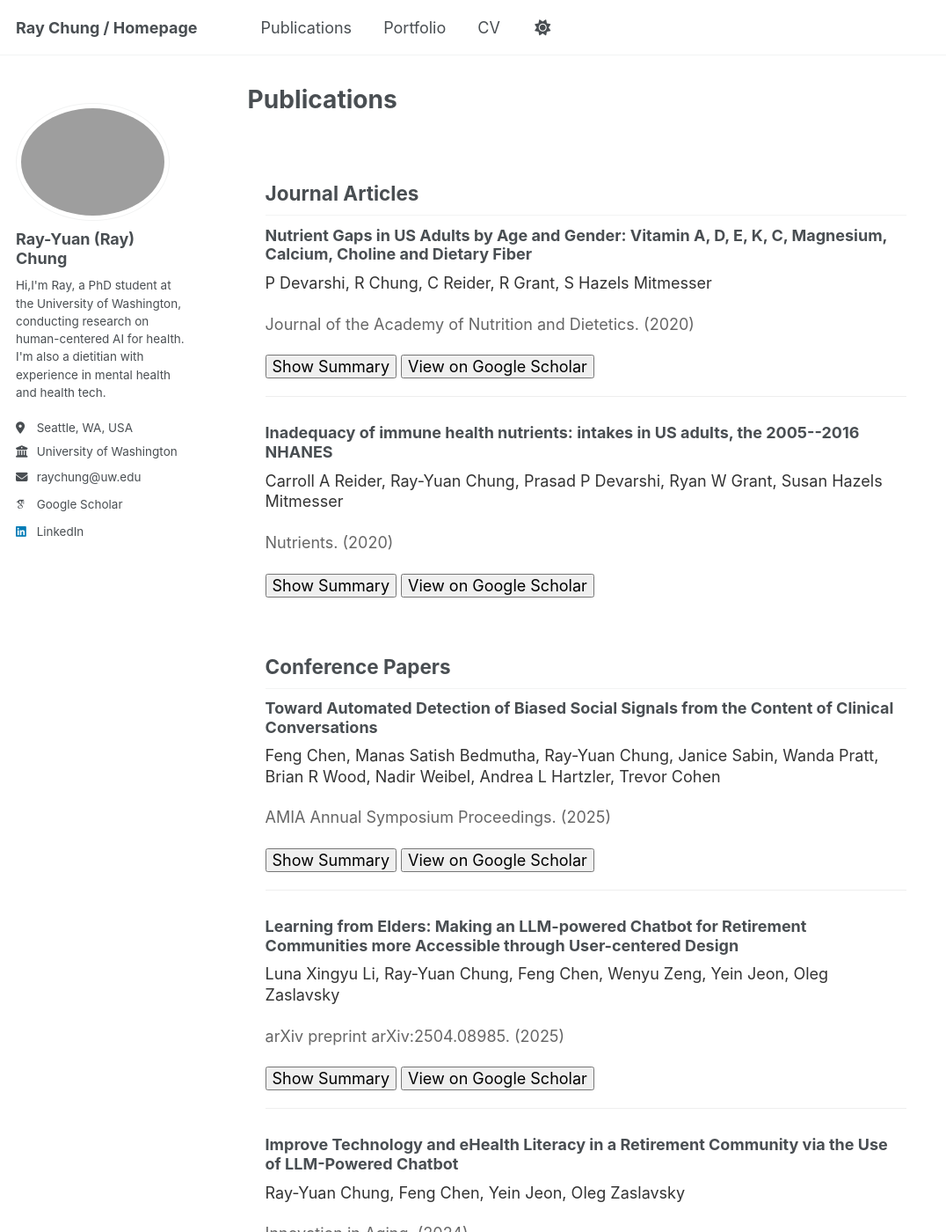
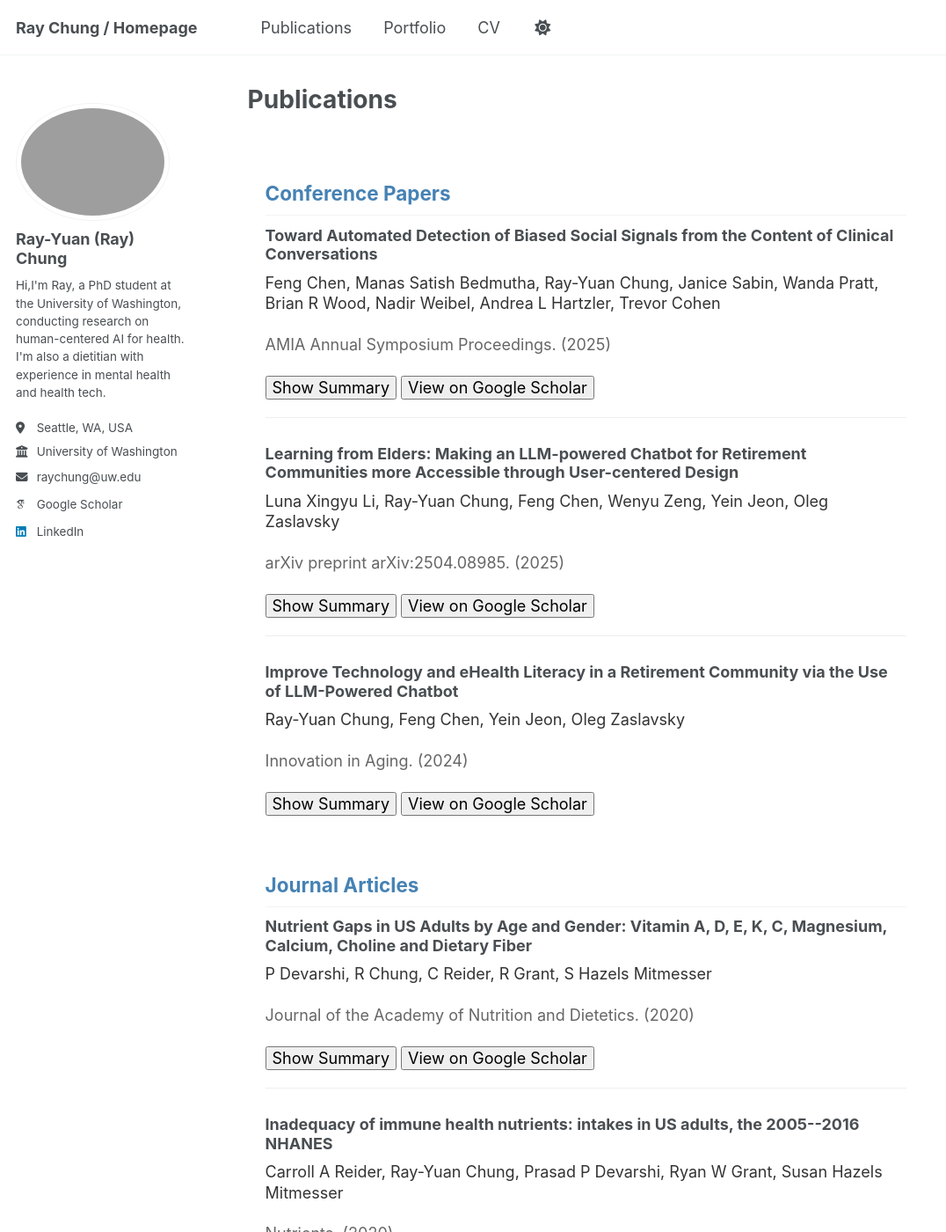
Before and after one commit to raychung-rd/raychung-rd.github.io, a Jekyll site: the page built from _pages/publications.md, in a window 1280 px wide and 1400 px high. Shown: the whole window at 88% size, without its empty margins (0-1076 px from the left). Built offline with Jekyll 4.4.1, drawn with Linux system fonts in a browser that asks for light colours; some web fonts are replaced.

```diff
--- a/_layouts/publications.html
+++ b/_layouts/publications.html
@@ -6,11 +6,13 @@ layout: single
 
   {% assign publications = site.publications | sort: 'date' | reverse %}
 
-  {% for category in site.publication_category %}
-    <h2>{{ category[1].title }}</h2>
+  {% assign category_order = "conferences,manuscripts" | split: "," %}
+  {% for category_key in category_order %}
+    {% assign category = site.publication_category[category_key] %}
+    <h2 style="color: #4682b4;">{{ category.title }}</h2>
     <div class="publication-list">
       {% for pub in publications %}
-        {% if pub.category == category[0] %}
+        {% if pub.category == category_key %}
           <div class="publication-item">
             <h3>
               {{ pub.title }}
```
Also changed, not shown: _cv/cv.md (+2 -8 lines), _pages/about.md (+1 -1 lines).
